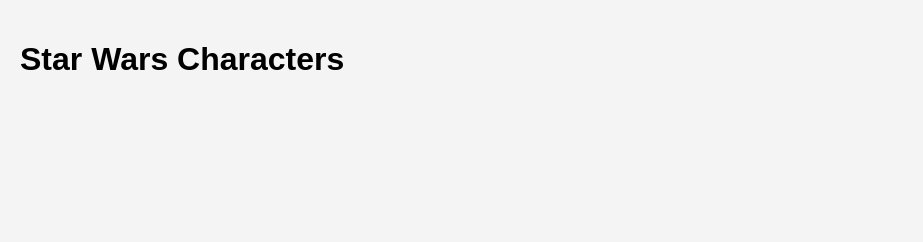
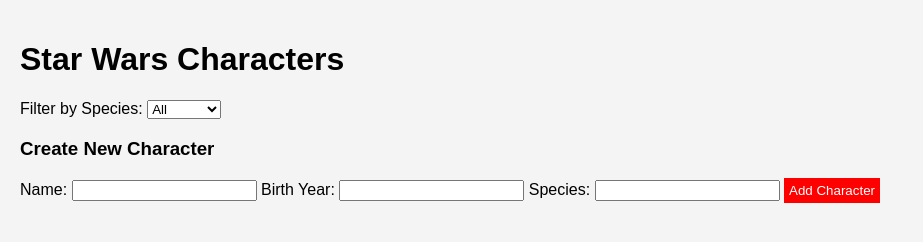
Before and after one commit to Andersst99/Arbeidskrav2-04, a plain HTML site: page index.html in a window 1280 px wide. Shown: the whole page, without its empty margins (0-923 px from the left). Drawn offline with Linux system fonts and the light colour scheme; no server answers.

Commit message:
Oppdateert index.html og style.css

```diff
--- a/css/style.css
+++ b/css/style.css
@@ -27,3 +27,15 @@ main {
   font-size: 18px;
   color: #333;
 }
+
+button {
+  background-color: red;
+  color: white;
+  border: none;
+  padding: 5px;
+  cursor: pointer;
+}
+
+button:hover {
+  background-color: darkred;
+}
--- a/index.html
+++ b/index.html
@@ -9,7 +9,28 @@
   <body>
     <main>
       <h1>Star Wars Characters</h1>
+      <div>
+        <label for="species-filter">Filter by Species:</label>
+        <select id="species-filter">
+          <option value="all">All</option>
+          <option value="Human">Human</option>
+          <option value="Wookiee">Wookiee</option>
+          <option value="Droid">Droid</option>
+        </select>
+      </div>
       <div id="characters-container"></div>
+      <div>
+        <h3>Create New Character</h3>
+        <form id="create-character-form">
+          <label for="name">Name:</label>
+          <input type="text" id="name" required />
+          <label for="birth-year">Birth Year:</label>
+          <input type="text" id="birth-year" required />
+          <label for="species">Species:</label>
+          <input type="text" id="species" required />
+          <button type="submit">Add Character</button>
+        </form>
+      </div>
     </main>
     <script src="js/api.js"></script>
     <script src="js/characters.js"></script>
```
